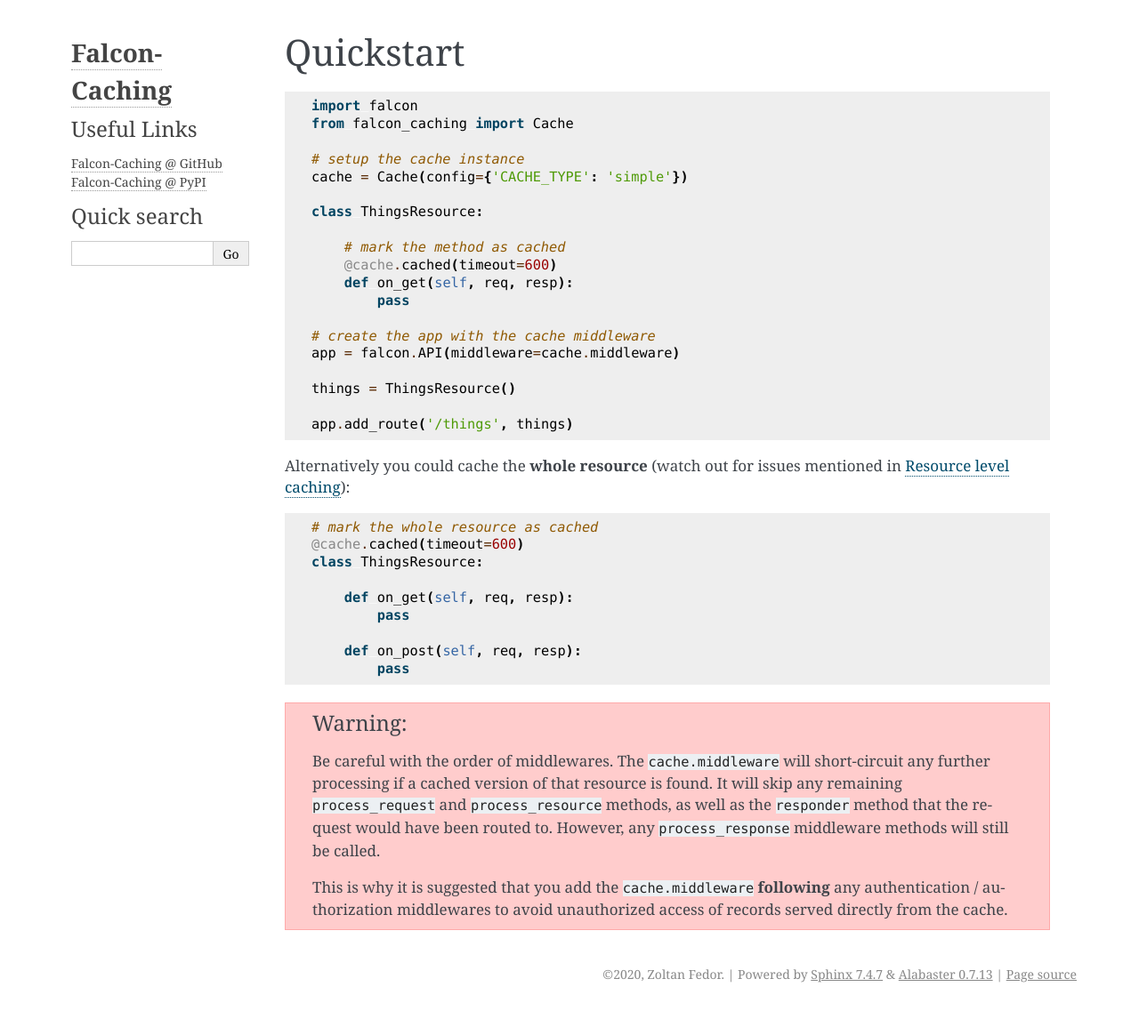
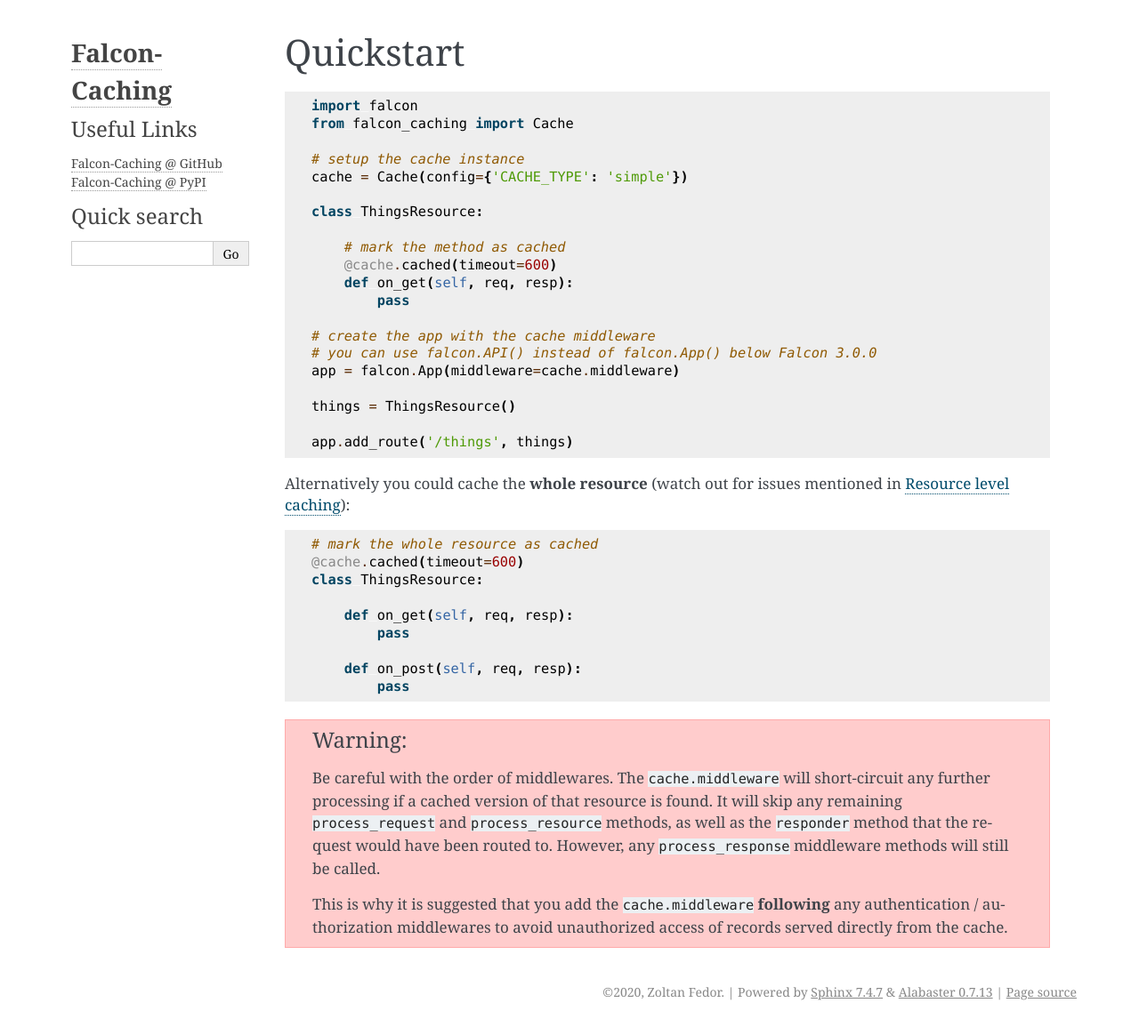
Before and after one commit to zoltan-fedor/falcon-caching, a Sphinx documentation site: the page built from docs/quickstart.rst, in a window 1280 px wide. Shown: the whole page at 89% size. Built offline with Sphinx 7.4.7, drawn with Linux system fonts in a browser that asks for light colours.

Commit message:
Fixing the Quickstart in the docs

```diff
--- a/docs/quickstart.rst
+++ b/docs/quickstart.rst
@@ -17,7 +17,8 @@
             pass
 
     # create the app with the cache middleware
-    app = falcon.API(middleware=cache.middleware)
+    # you can use falcon.API() instead of falcon.App() below Falcon 3.0.0
+    app = falcon.App(middleware=cache.middleware)
 
     things = ThingsResource()
 
```
